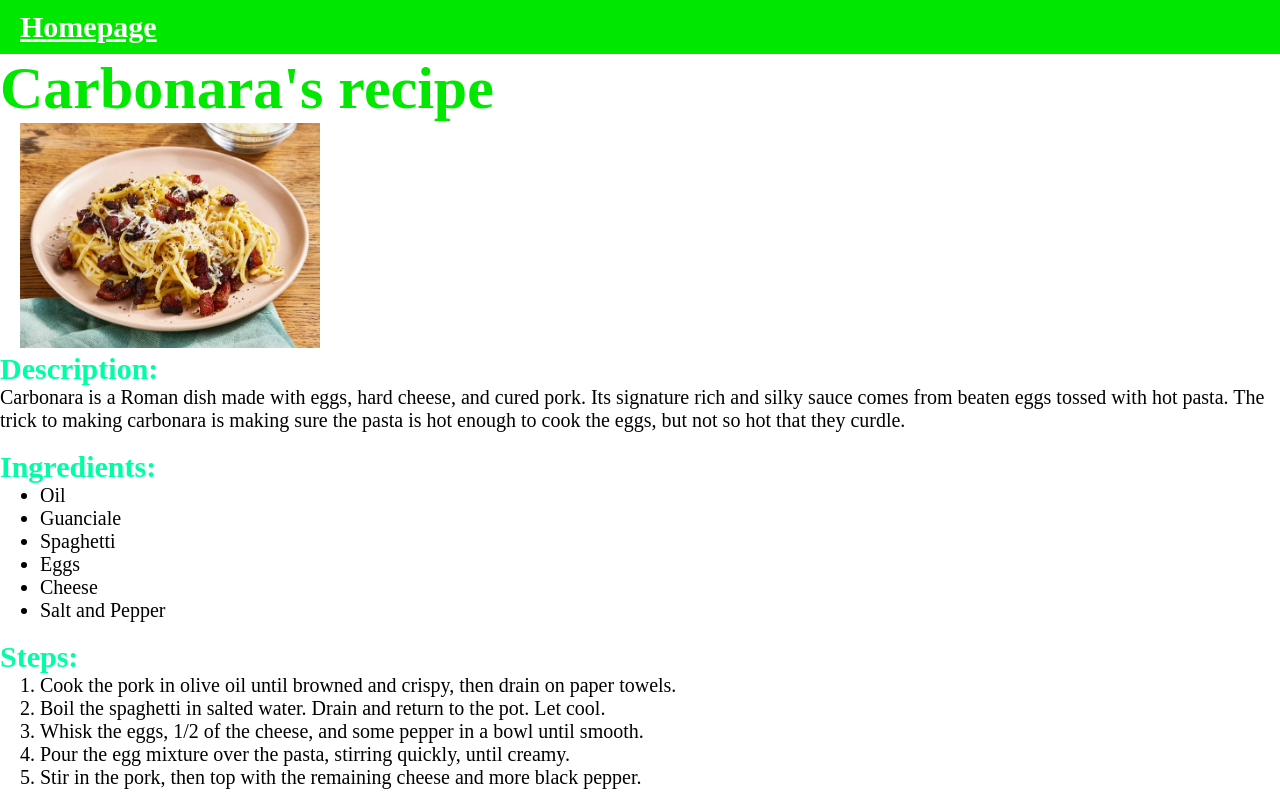
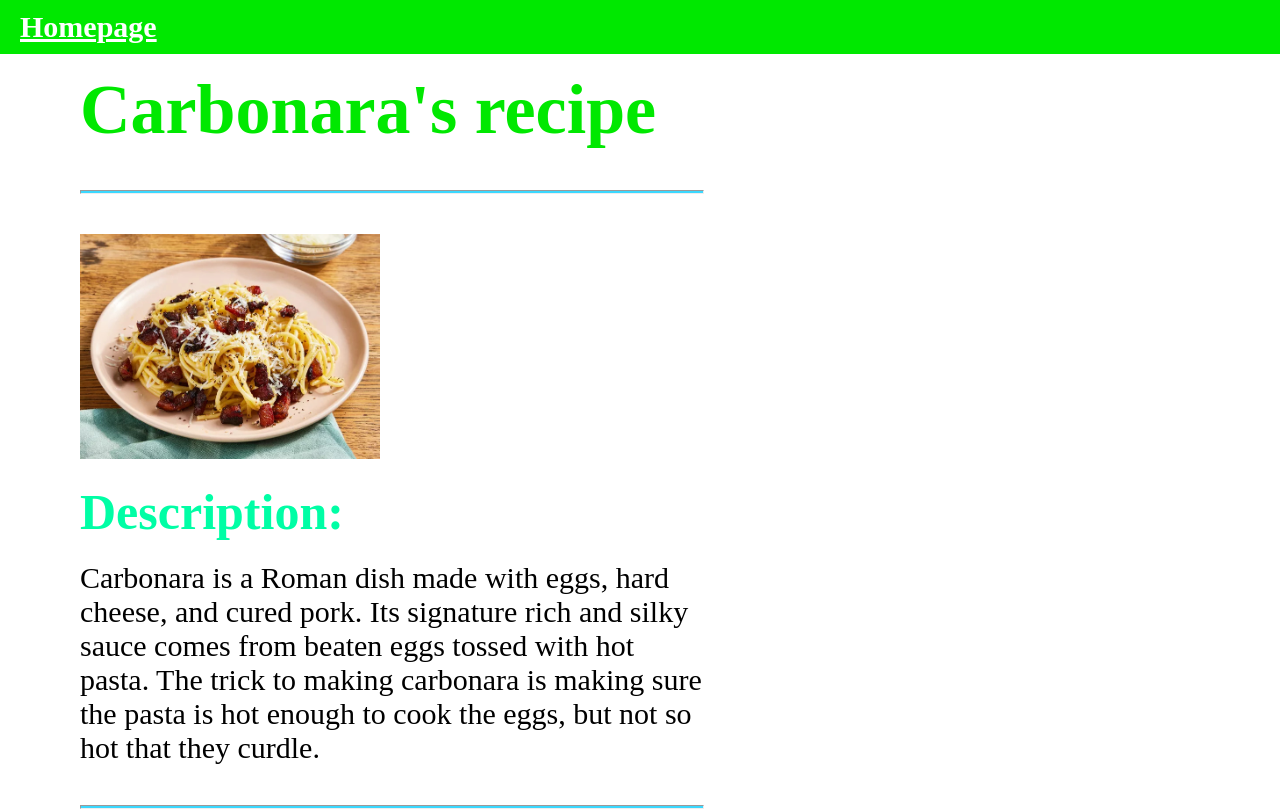
Before and after one commit to Chiro29/odin-recipes, a plain HTML site: page recipes/carbonara.html in a window 1280 px wide. Shown: the top 812 px of the page. Drawn offline with Linux system fonts and the light colour scheme.

Commit message:
feat(css): added different classes css and improved recipe's files

```diff
--- a/css/style.css
+++ b/css/style.css
@@ -16,6 +16,11 @@ body {
   margin-top: 1rem;
 }
 
+.box {
+  display: block;
+  padding: 1rem 45% 2rem 5rem;
+}
+
 .nav {
   background-color: rgb(0, 232, 0);
   font-size: 30px;
@@ -26,7 +31,7 @@ body {
 }
 
 .title {
-  font-size: 60px;
+  font-size: 70px;
   color:rgb(0, 232, 0);
 }
 
@@ -39,6 +44,10 @@ body {
   padding-left: 20px;
 }
 
+.pb {
+  padding-bottom: 20px;
+}
+
 .list .text {
   font-size: 32px;
   color: rgb(58, 216, 255);
@@ -47,14 +56,19 @@ body {
 .img {
   width: 300px;
   height: auto;
-  margin-left: 20px;
 }
 
 .subtitle {
-  font-size: 30px;
+  font-size: 50px;
   color: rgb(0, 254, 165);
 }
 
 p, .list {
-  font-size: 20px;
+  font-size: 30px;
 }
+
+.line {
+  background-color: rgb(58, 216, 255);
+  height: 2px;
+  margin: 40px 0;
+}
--- a/recipes/carbonara.html
+++ b/recipes/carbonara.html
@@ -10,16 +10,16 @@
   <nav class="nav">
     <a class="white" href="../index.html">Homepage</a>
   </nav>
-  <div>
+  <div class="box">
     <h1 class="title">Carbonara's recipe</h1>
-    <img src="../img/carbonara.jpg" class="img" alt="Carbonara's plate">
-    <br>
-    <h2 class="subtitle">Description:</h2>
+    <hr class="line">
+    <img src="../img/carbonara.jpg" class="img pb" alt="Carbonara's plate">
+    <h2 class="subtitle pb">Description:</h2>
     <p>
       Carbonara is a Roman dish made with eggs, hard cheese, and cured pork. Its signature rich and silky sauce comes from beaten eggs tossed with hot pasta. The trick to making carbonara is making sure the pasta is hot enough to cook the eggs, but not so hot that they curdle.
     </p>
-    <br>
-    <h2 class="subtitle">Ingredients:</h2>
+    <hr class="line">
+    <h2 class="subtitle pb">Ingredients:</h2>
     <ul class="list">
       <li>Oil</li>
       <li>Guanciale</li>
@@ -28,8 +28,8 @@
       <li>Cheese</li>
       <li>Salt and Pepper</li>
     </ul>
-    <br>
-    <h2 class="subtitle">Steps:</h2>
+    <hr class="line">
+    <h2 class="subtitle pb">Steps:</h2>
     <ol class="list">
       <li>Cook the pork in olive oil until browned and crispy, then drain on paper towels.</li>
       <li>Boil the spaghetti in salted water. Drain and return to the pot. Let cool.</li>
```
Also changed, not shown: recipes/fried-rice.html (+9 -7 lines), recipes/hamburger.html (+9 -7 lines).
